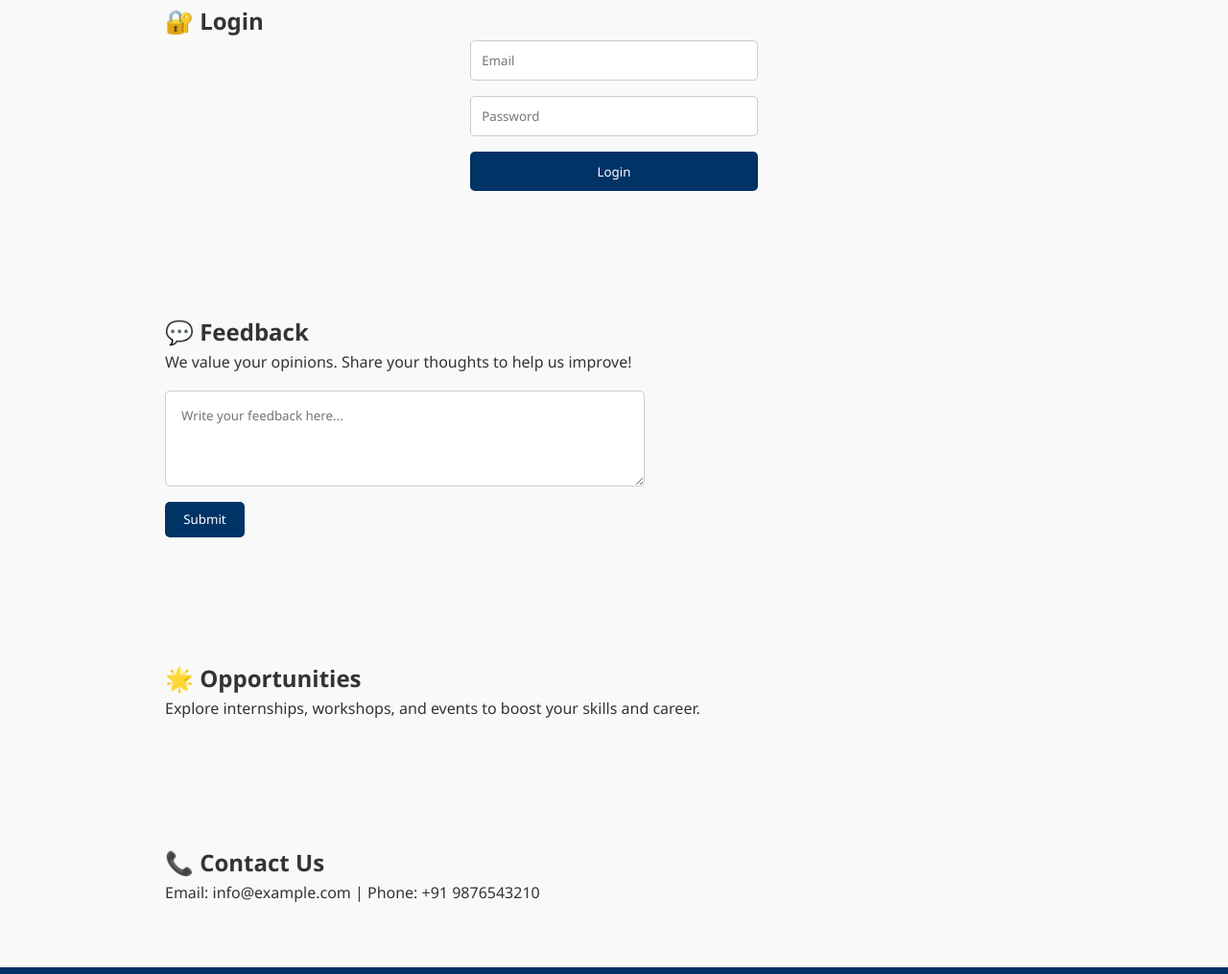
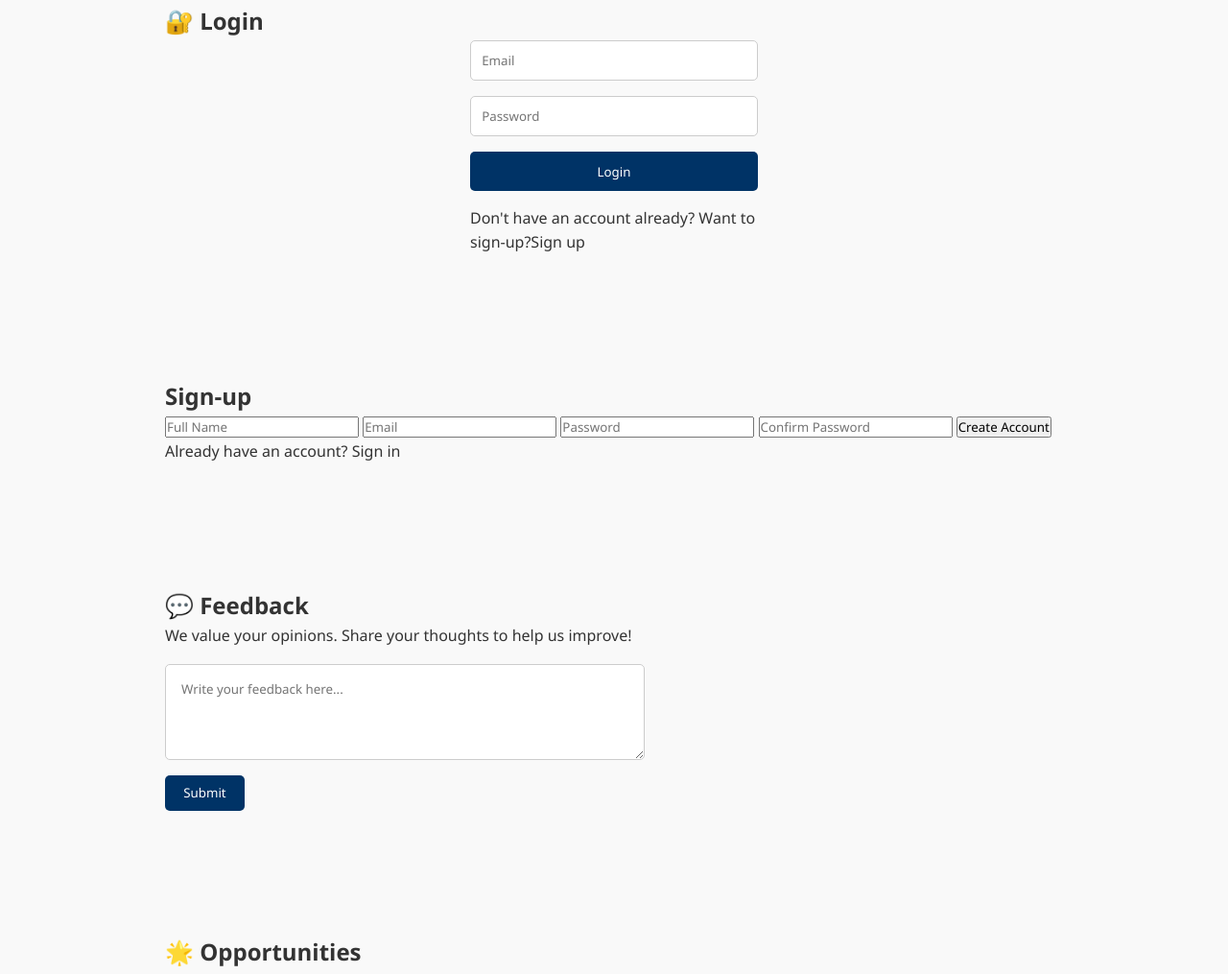
Before and after one commit to HemaDas351/TechDivas, a plain HTML site: page index.html in a window 1280 px wide. Shown: the part 707-1722 px from the top of the page at 96% size. Drawn offline with Linux system fonts and the light colour scheme.

Commit message:
Update index.html

```diff
--- a/index.html
+++ b/index.html
@@ -49,6 +49,24 @@
       <input type="email" placeholder="Email" required />
       <input type="password" placeholder="Password" required />
       <button type="submit">Login</button>
+      <div>
+        Don't have an account already? Want to sign-up?<a onclick="signup()">Sign up</a>
+      </div>
+    </form>
+  </section>
+
+  <!-- signup section -->
+  <section id="signup" class="section signup">
+    <form id="signupform">
+      <h2>Sign-up</h2>
+      <input type="text" placeholder="Full Name" required />
+      <input type="email" placeholder="Email" required />
+      <input type="password" placeholder="Password" required />
+      <input type="password" placeholder="Confirm Password" required />
+      <button type="submit">Create Account</button>
+      <div>
+        Already have an account? <a onclick="login()">Sign in</a>
+      </div>
     </form>
   </section>
 
```
